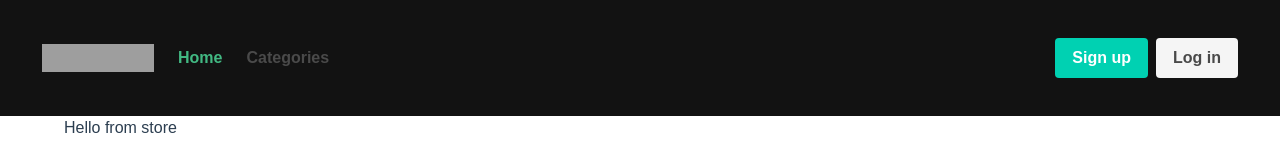
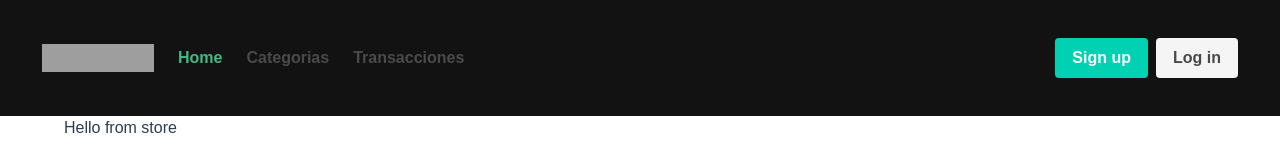
Before and after one commit to diter14/vuex-course, a Vue app: page / in a window 1280 px wide. Shown: the top 160 px of the page. Built offline with nearby package versions, Linux system fonts and the light colour scheme; no server answers; grey boxes are pictures that could not be loaded.

Commit message:
agrega link para transacciones en main header

```diff
--- a/src/layouts/MainHeader.vue
+++ b/src/layouts/MainHeader.vue
@@ -35,8 +35,11 @@
     >
       <div class="navbar-start">
         <router-link to="/" class="navbar-item">Home</router-link>
-        <router-link to="/categories" class="navbar-item"
-          >Categories</router-link
+        <router-link to="/categorias" class="navbar-item"
+          >Categorias</router-link
+        >
+        <router-link to="/transacciones" class="navbar-item"
+          >Transacciones</router-link
         >
       </div>
 
```
